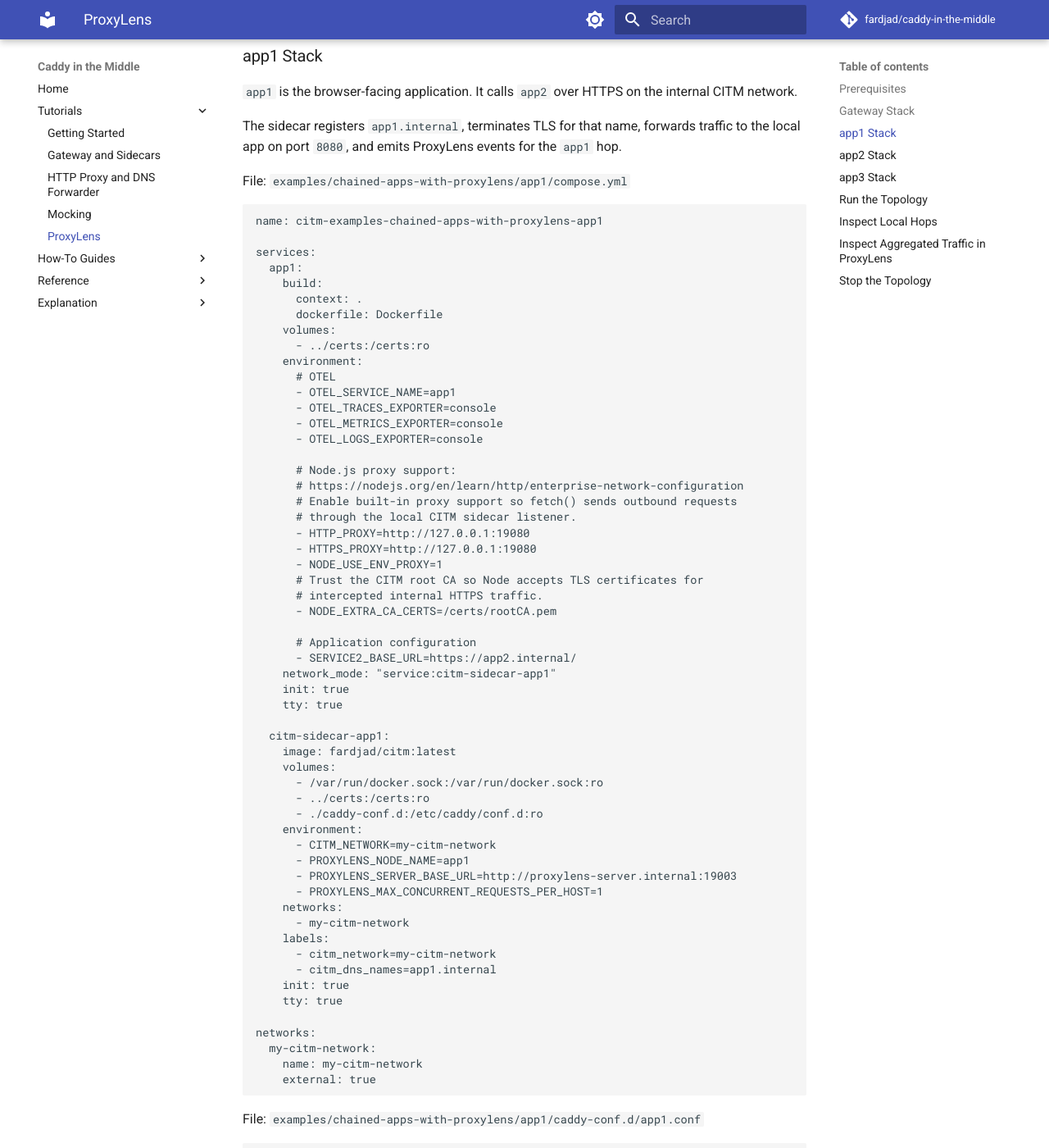
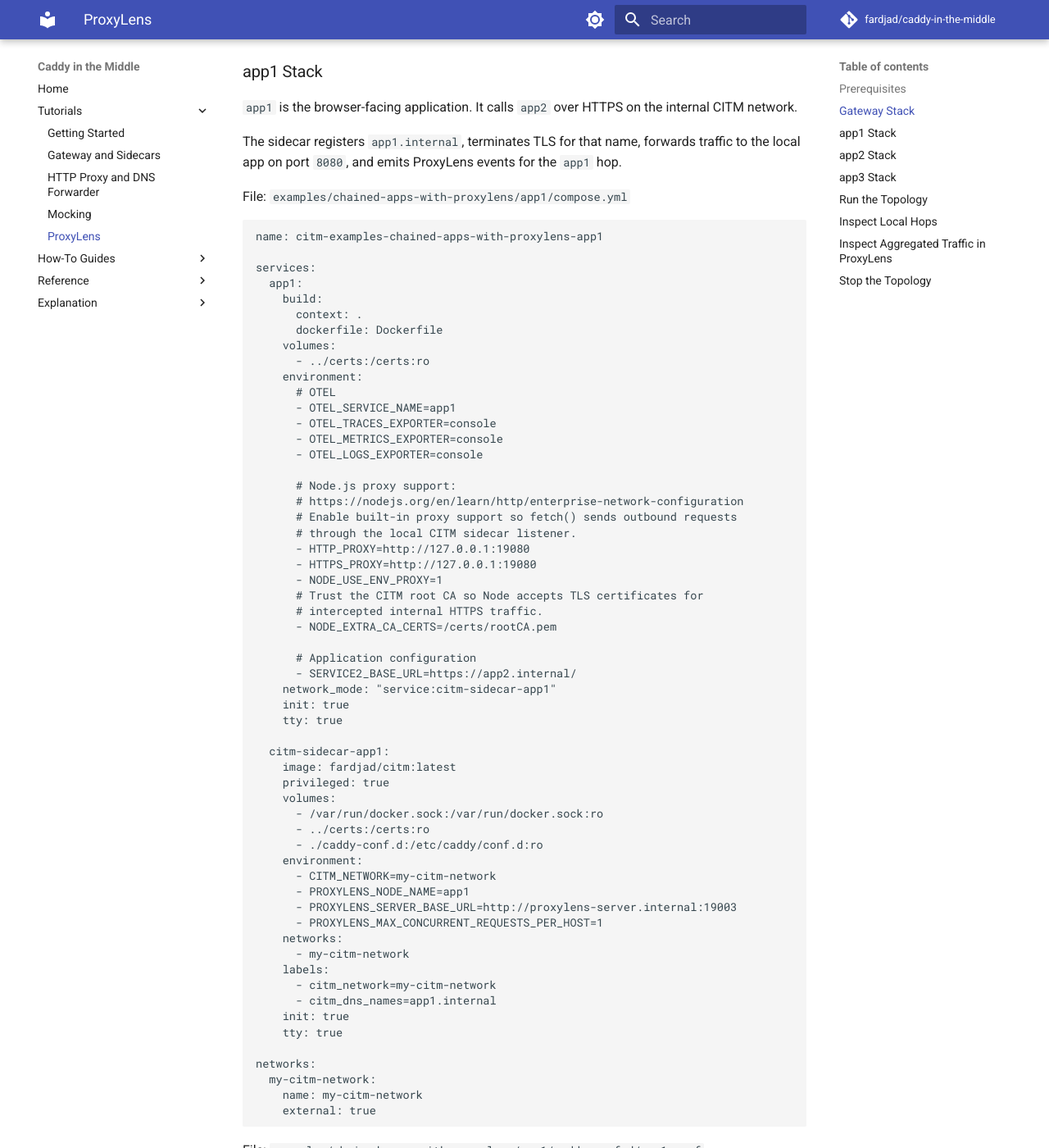
Before and after one commit to fardjad/caddy-in-the-middle, an MkDocs documentation site: the page built from docs/src/tutorials/chained-apps-with-proxylens.md, in a window 1280 px wide and 1400 px high, scrolled down 3604 px. Shown: the whole window at 82% size. Built offline with MkDocs 1.6.1 and Material for MkDocs 9.7.7, drawn with Linux system fonts in a browser that asks for light colours; comment, search, counter and statistics services are not loaded; some of the changed text lies outside the part shown.

Commit message:
fix: add privileged mode to services in various compose files
Podman requires privileged containers when accessing the Docker socket

```diff
--- a/docs/src/tutorials/chained-apps-with-proxylens.md
+++ b/docs/src/tutorials/chained-apps-with-proxylens.md
@@ -64,6 +64,7 @@
 services:
   citm:
     image: fardjad/citm:latest
+    privileged: true
     volumes:
       - /var/run/docker.sock:/var/run/docker.sock:ro
       - ../certs:/certs:ro
@@ -225,6 +226,7 @@
 
   citm-sidecar-app1:
     image: fardjad/citm:latest
+    privileged: true
     volumes:
       - /var/run/docker.sock:/var/run/docker.sock:ro
       - ../certs:/certs:ro
@@ -395,6 +397,7 @@
 
   citm-sidecar-app2:
     image: fardjad/citm:latest
+    privileged: true
     volumes:
       - /var/run/docker.sock:/var/run/docker.sock:ro
       - ../certs:/certs:ro
@@ -574,6 +577,7 @@
 
   citm-sidecar-app3:
     image: fardjad/citm:latest
+    privileged: true
     volumes:
       - /var/run/docker.sock:/var/run/docker.sock:ro
       - ../certs:/certs:ro
```
Also changed, not shown: docs/src/reference/runtime-configuration.md (+1 -0 lines), docs/src/tutorials/gateway-and-sidecars.md (+3 -0 lines), docs/src/tutorials/getting-started.md (+1 -0 lines), docs/src/tutorials/http-proxy-and-dns-forwarder.md (+1 -0 lines), docs/src/tutorials/mocking.md (+1 -0 lines), 11 other files.
